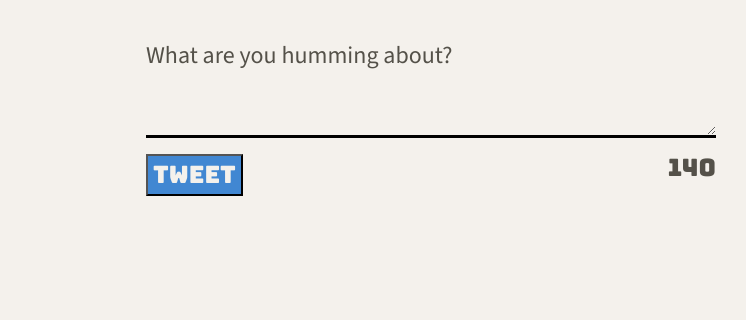
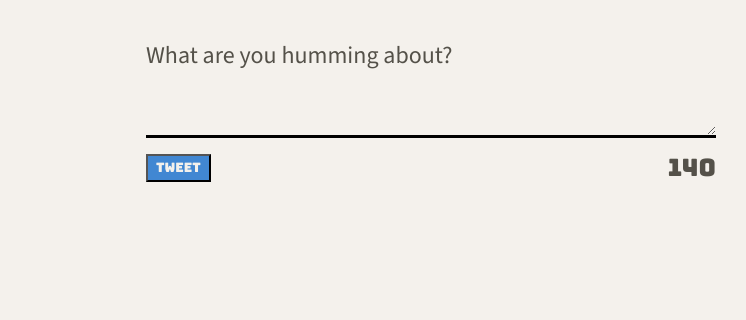
Before and after one commit to PeterDevelops/tweeter, a website: page public/index.html in a window 1280 px wide. Shown: the part 158-478 px from the top of the page, 534-1280 px from the left. Drawn offline with nearby package versions, Linux system fonts and the light colour scheme; no server answers.

Commit message:
Add font-size and change padding on tweet button

```diff
--- a/public/styles/new-tweet.css
+++ b/public/styles/new-tweet.css
@@ -21,7 +21,8 @@
 .tweet-btn {
   background-color: rgb(65, 135, 210);
   color: #f4f1ec;
-  padding: 5px;
+  padding: 3px 8px;
+  font-size: small;
 }
 
 .tweet-btn:hover {
```
